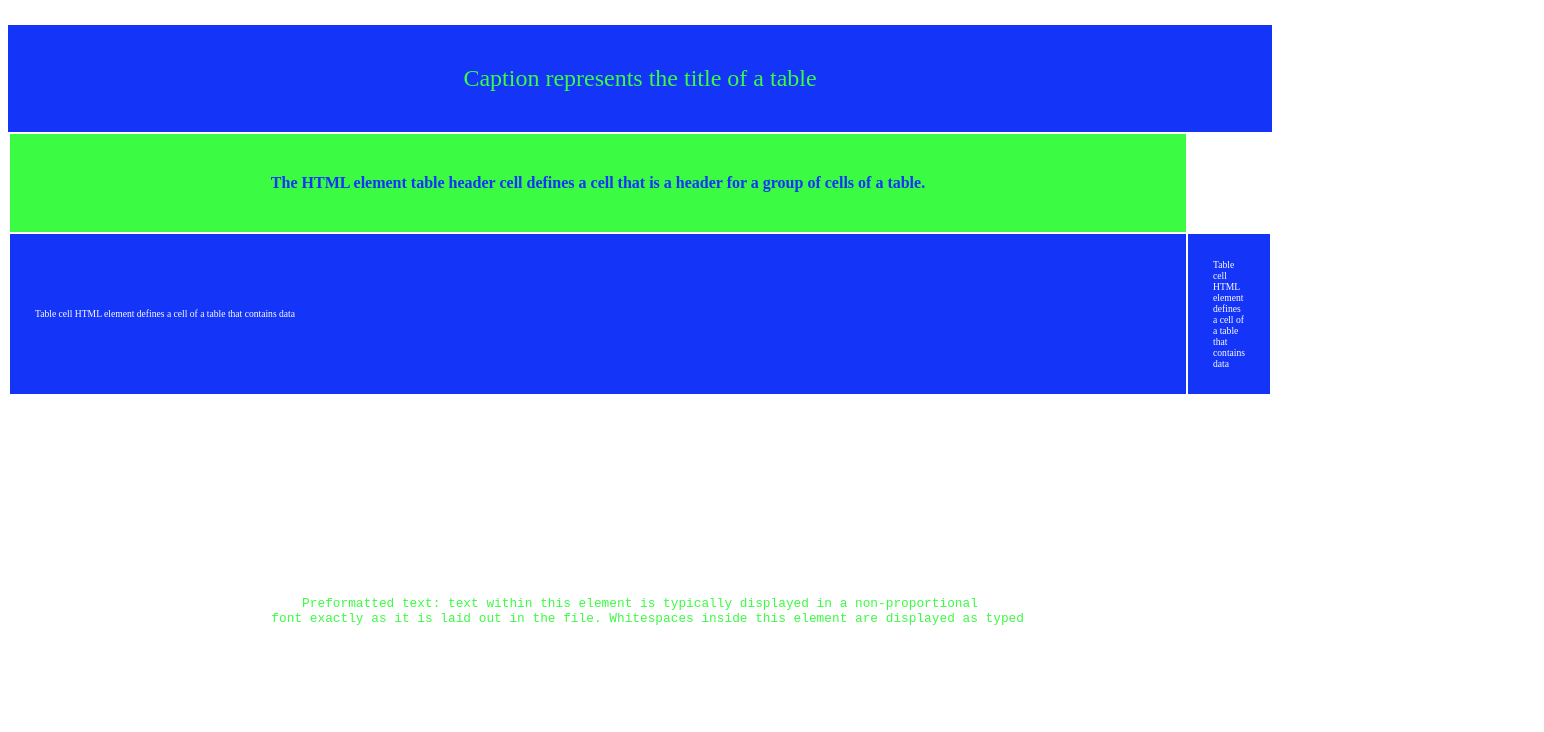
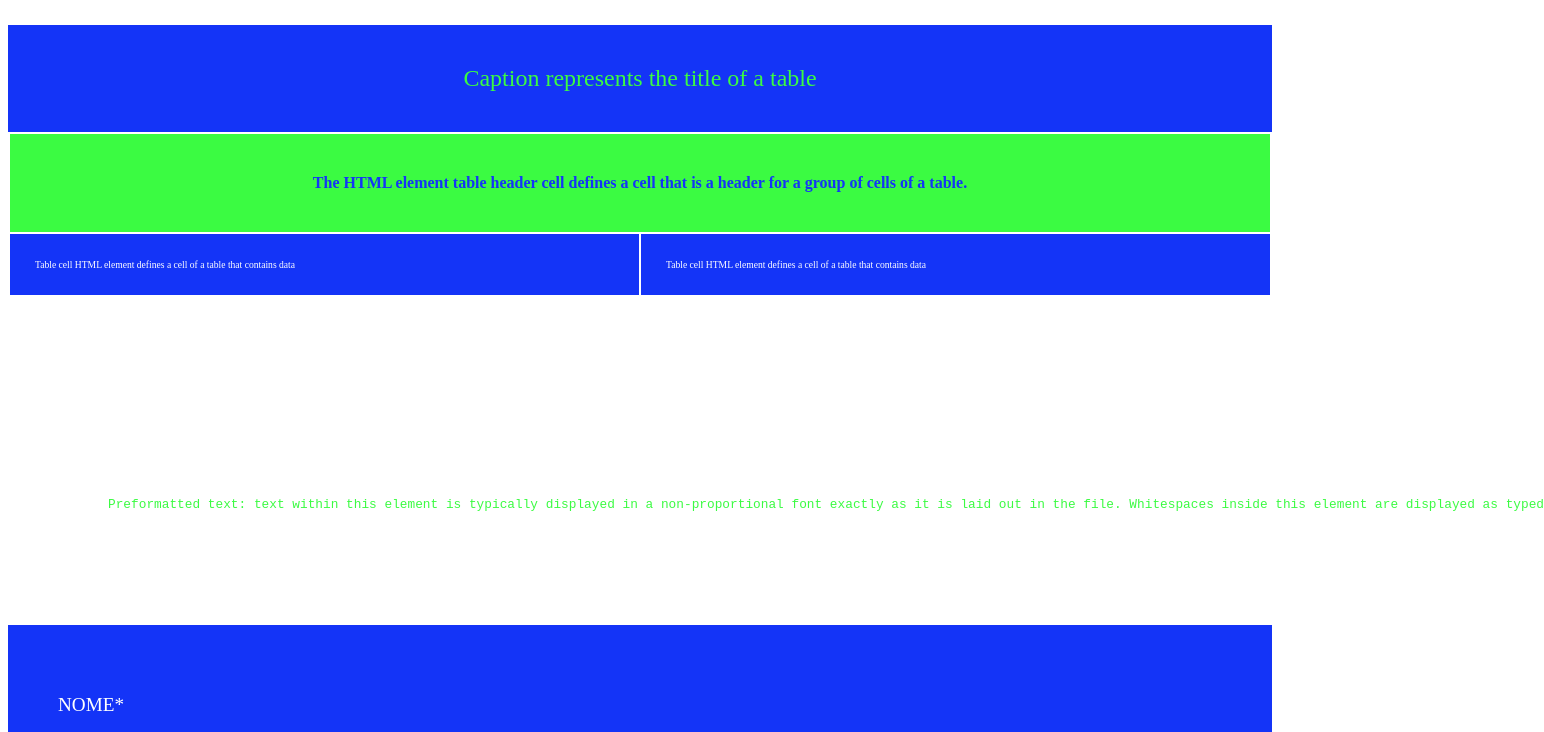
Before and after one commit to giorgiaballante/css-exercises, a plain HTML site: page css-styleguide/index.html in a window 1280 px wide. Shown: the part 1060-1792 px from the top of the page, 1544 px wide, since content can reach past the window. Drawn offline with Linux system fonts and the light colour scheme.

Commit message:
Add files via upload

```diff
--- a/css-styleguide/index.html
+++ b/css-styleguide/index.html
@@ -78,18 +78,17 @@
   <table>
     <caption class="tableTitle">Caption represents the title of a table</caption>
     <tr>
-      <th class="tr1">The HTML element table header cell defines a cell that is a header for a group of cells of a table.</th>
+      <th colspan="2" class="th1">The HTML element table header cell defines a cell that is a header for a group of cells of a table.</th>
     </tr>
     <tr>
-      <td class="tr2">Table cell HTML element defines a cell of a table that contains data</td>
-      <td class="tr2">Table cell HTML element defines a cell of a table that contains data</td>
+      <td class="td2">Table cell HTML element defines a cell of a table that contains data</td>
+      <td class="td2">Table cell HTML element defines a cell of a table that contains data</td>
     </tr>
   </table>
   <!-- fine table -->
 
   <!-- preformatted text -->
-  <pre class="preText">Preformatted text: text within this element is typically displayed in a non-proportional
-  font exactly as it is laid out in the file. Whitespaces inside this element are displayed as typed</pre>
+  <pre>Preformatted text: text within this element is typically displayed in a non-proportional font exactly as it is laid out in the file. Whitespaces inside this element are displayed as typed</pre>
   <!-- fine preformatted text -->
 
   <!-- form -->
--- a/css-styleguide/styleguide.css
+++ b/css-styleguide/styleguide.css
@@ -31,7 +31,9 @@ body {
     padding: 40px;
 }
 
-a { color: #3BFB42; }
+a {
+    color: #3BFB42;
+}
 
 table {
     margin-top: 100px;
@@ -39,7 +41,7 @@ table {
     width: 100%;
 }
 
-.tr1 {
+.th1 {
     background-color: #3BFB42;
     color: #1434F7;
     border-color: #1434F7;
@@ -48,7 +50,7 @@ table {
     width: 100%;
 }
 
-.tr2 {
+.td2 {
     background-color: #1434F7;
     color: #FFFFFF;
     padding: 25px;
@@ -80,6 +82,7 @@ pre {
     text-align: center;
     padding: 100px;
     color: #3BFB42;
+    width: 100%;
 }
 
 .form1 {
```
